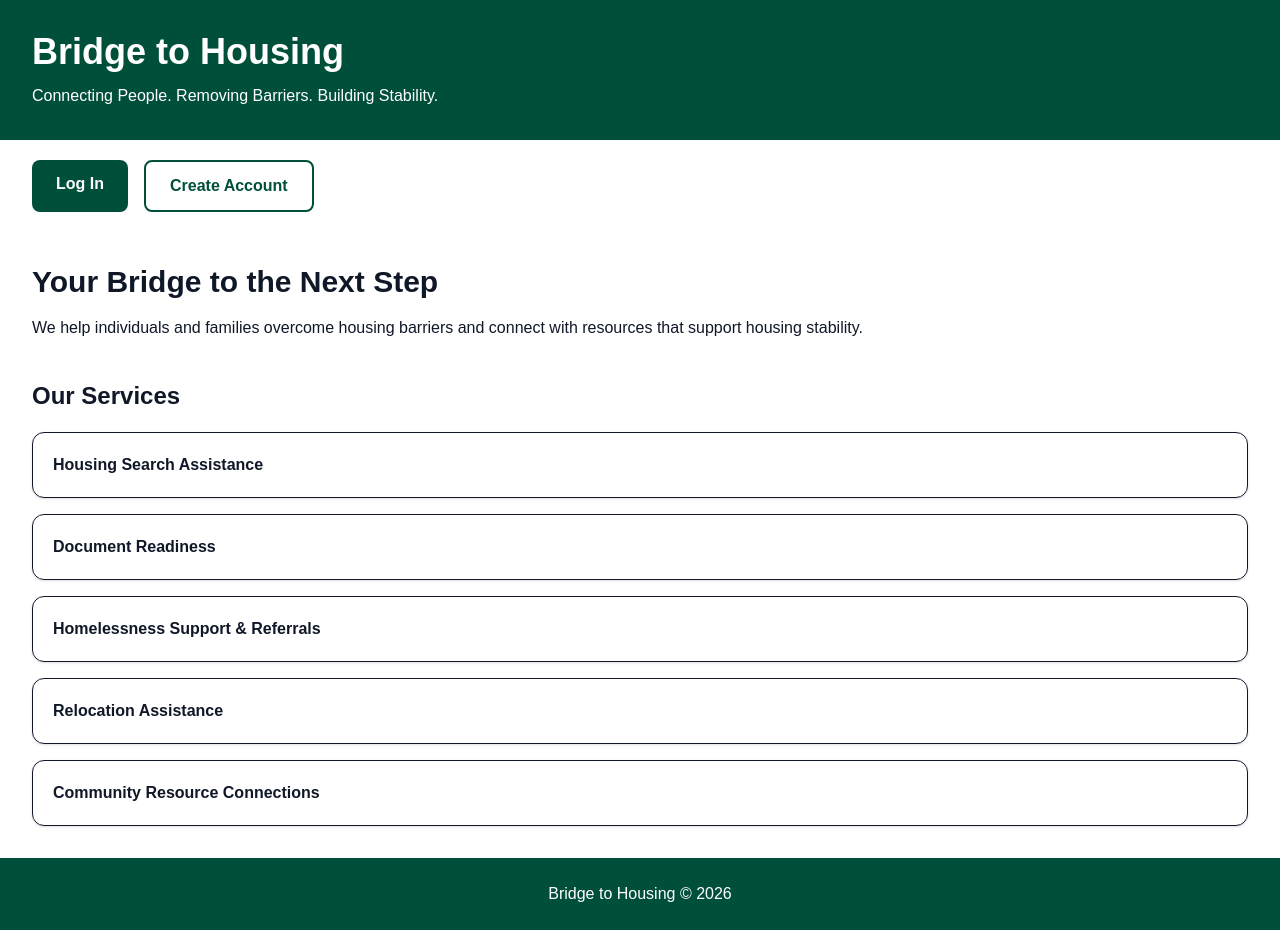
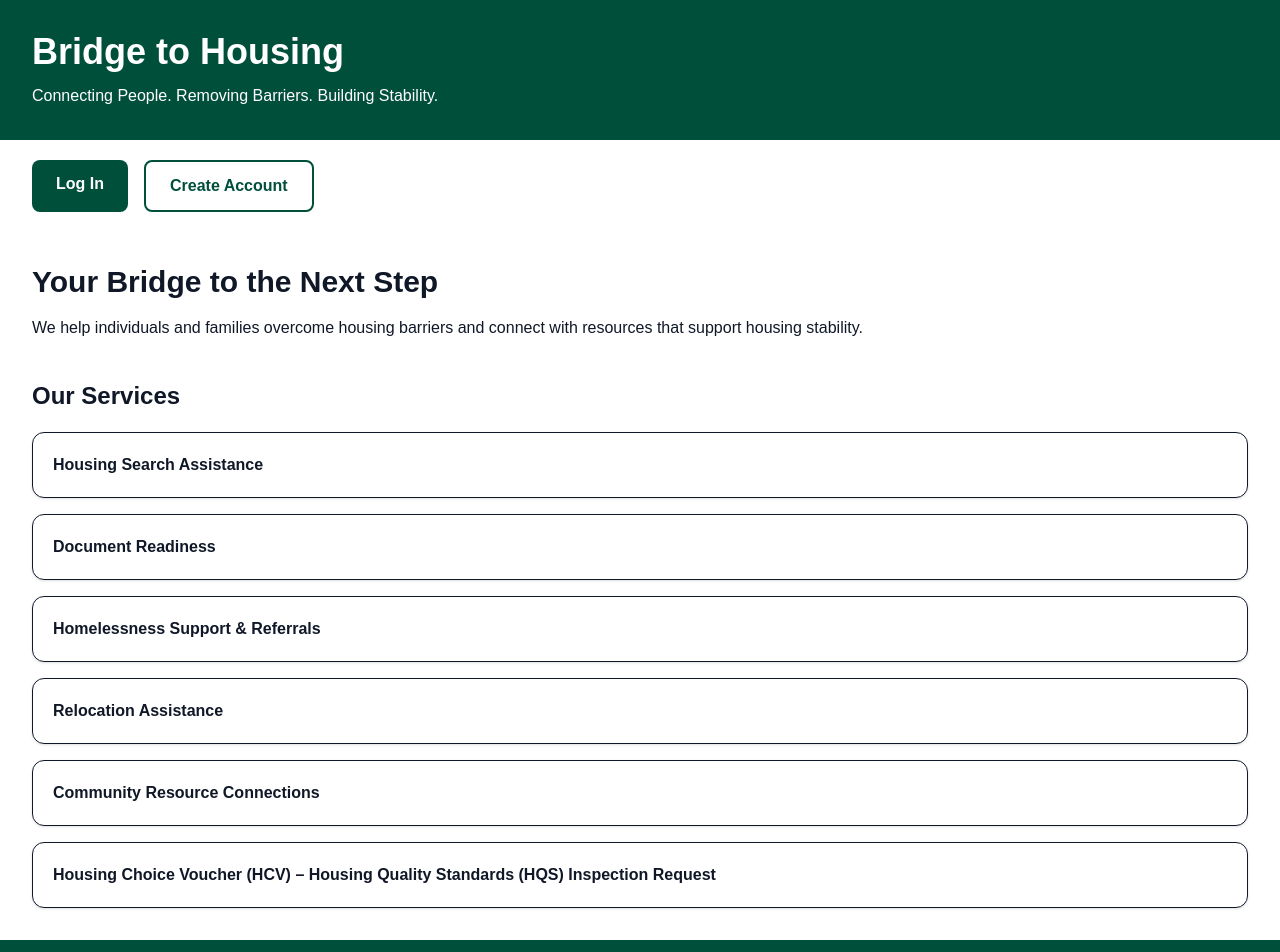
Before and after one commit to bridgetohousing/Bridge-to-Housing, a Next.js app in the folder bridge-app/: page / in a window 1280 px wide. Shown: the top 952 px of the page. Before the commit the page ends 930 px from the top, so only its background shows below. Built offline with nearby package versions, Linux system fonts and the light colour scheme.

Commit message:
Add HCV HQS inspection service to homepage

```diff
--- a/bridge-app/app/page.tsx
+++ b/bridge-app/app/page.tsx
@@ -77,6 +77,8 @@ export default function Home() {
 
             "Community Resource Connections",
 
+"Housing Choice Voucher (HCV) – Housing Quality Standards (HQS) Inspection Request",
+
           ].map((service) => (
 
             <div
```
